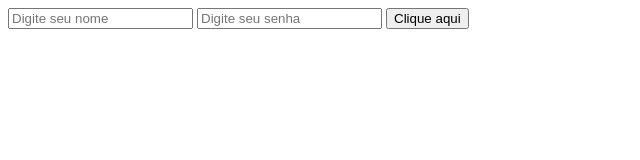
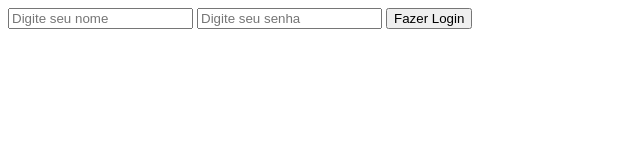
Before and after one commit to xiter-Ctrl/teste, a plain HTML site: page index.html in a window 1280 px wide. Shown: the full height of the page, 0-640 px from the left. Drawn offline with Linux system fonts and the light colour scheme.

Commit message:
Update index.html

```diff
--- a/index.html
+++ b/index.html
@@ -8,6 +8,6 @@
 <body>
     <input type="text" placeholder="Digite seu nome">
     <input type="password" placeholder="Digite seu senha">
-    <button onclick="alert('Você clicou!')">Clique aqui</button>
+    <button onclick="alert('Você NÃO fez login lil bro')">Fazer Login</button>
 </body>
 </html>
```
